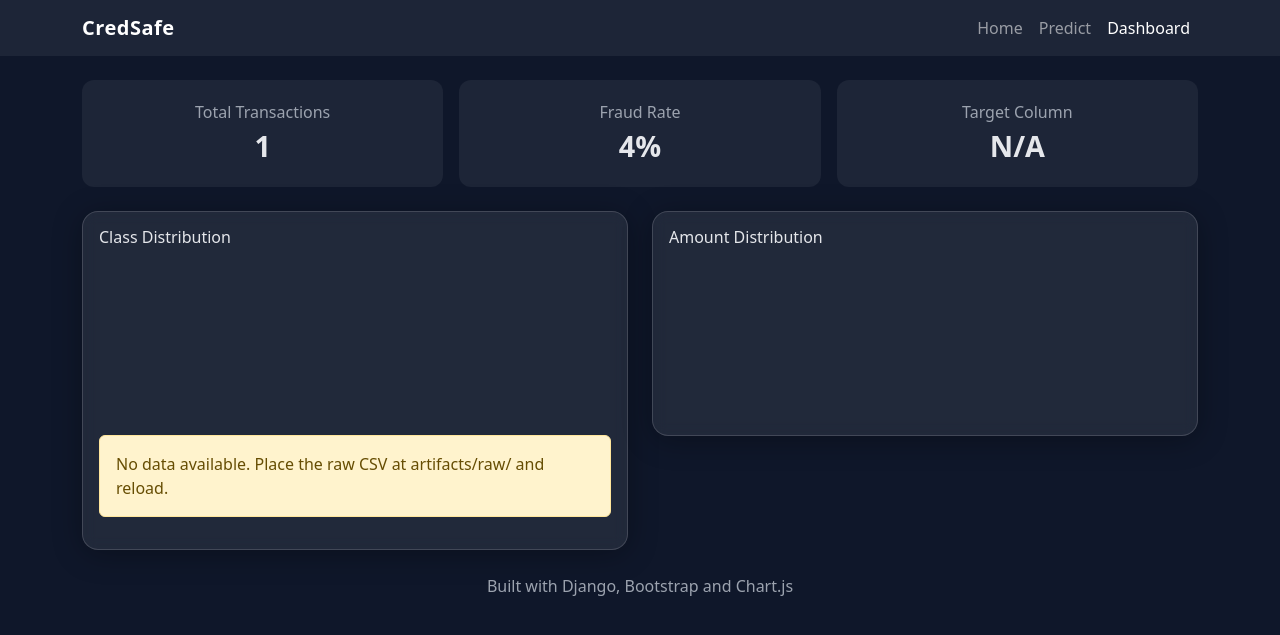
After one commit to Surajk86808/Credit-card, a Django app: template templates/dashboard.html in a window 1280 px wide. The commit adds this page. Shown: the top 635 px of the page. Run offline with Django 4.2, Linux system fonts and the light colour scheme; the template is opened without the code that fills it: most values are stand-ins (such as "Sample title", 1, 10 or a date in 2020); a map, chart or similar area stays blank.

Commit message:
Issue resolved of predict page

```diff
--- a/Backend/predictor/urls.py
+++ b/Backend/predictor/urls.py
@@ -1,6 +1,8 @@
 from django.urls import path
-from .views import predict_view
+from .views import home_view, predict_view, dashboard_view
 
 urlpatterns = [
-    path('', predict_view, name='predict'),
+    path('', home_view, name='home'),
+    path('predict/', predict_view, name='predict'),
+    path('dashboard/', dashboard_view, name='dashboard'),
 ]
--- /dev/null
+++ b/templates/dashboard.html
@@ -0,0 +1,128 @@
+{% load static %}
+<!DOCTYPE html>
+<html lang="en">
+<head>
+  <meta charset="UTF-8" />
+  <meta name="viewport" content="width=device-width, initial-scale=1.0" />
+  <title>CredSafe — Dashboard</title>
+  <link href="https://cdn.jsdelivr.net/npm/bootstrap@5.3.2/dist/css/bootstrap.min.css" rel="stylesheet" />
+  <script src="https://cdn.jsdelivr.net/npm/chart.js@4.4.1/dist/chart.umd.min.js"></script>
+  <style>
+    body { background: #0f172a; color: #e5e7eb; }
+    .glass { background: rgba(255,255,255,0.08); border-radius: 16px; box-shadow: 0 4px 30px rgba(0,0,0,.3); backdrop-filter: blur(7px); border: 1px solid rgba(255,255,255,.15) }
+    .brand { font-weight: 700; letter-spacing: .5px; }
+    .kpi { text-align: center; padding: 1.25rem; border-radius: 12px; background: rgba(255,255,255,.06); }
+    .kpi .num { font-size: 1.8rem; font-weight: 800; }
+    .muted { color: #9ca3af; }
+  </style>
+</head>
+<body>
+  <!-- Navbar -->
+  <nav class="navbar navbar-expand-lg navbar-dark" style="background: rgba(255,255,255,0.06)">
+    <div class="container">
+      <a class="navbar-brand brand" href="/">CredSafe</a>
+      <button class="navbar-toggler" type="button" data-bs-toggle="collapse" data-bs-target="#navbars" aria-controls="navbars" aria-expanded="false" aria-label="Toggle navigation">
+        <span class="navbar-toggler-icon"></span>
+      </button>
+      <div class="collapse navbar-collapse" id="navbars">
+        <ul class="navbar-nav ms-auto mb-2 mb-lg-0">
+          <li class="nav-item"><a class="nav-link" href="/">Home</a></li>
+          <li class="nav-item"><a class="nav-link" href="/predict/">Predict</a></li>
+          <li class="nav-item"><a class="nav-link active" aria-current="page" href="/dashboard/">Dashboard</a></li>
+        </ul>
+      </div>
+    </div>
+  </nav>
+
+  <div class="container py-4">
+    <!-- KPIs -->
+    <div class="row g-3 mb-4">
+      <div class="col-12 col-md-4">
+        <div class="kpi">
+          <div class="muted">Total Transactions</div>
+          <div class="num">{{ kpis.total_transactions|default:0 }}</div>
+        </div>
+      </div>
+      <div class="col-12 col-md-4">
+        <div class="kpi">
+          <div class="muted">Fraud Rate</div>
+          <div class="num">{% if kpis.fraud_rate %}{{ kpis.fraud_rate }}%{% else %}N/A{% endif %}</div>
+        </div>
+      </div>
+      <div class="col-12 col-md-4">
+        <div class="kpi">
+          <div class="muted">Target Column</div>
+          <div class="num">{{ target_col|default:'N/A' }}</div>
+        </div>
+      </div>
+    </div>
+
+    <!-- Charts -->
+    <div class="row g-4">
+      <div class="col-12 col-lg-6">
+        <div class="p-3 glass">
+          <h6 class="mb-3">Class Distribution</h6>
+          <canvas id="classDist"></canvas>
+          {% if not has_data %}
+            <div class="alert alert-warning mt-3">No data available. Place the raw CSV at artifacts/raw/ and reload.</div>
+          {% endif %}
+        </div>
+      </div>
+      <div class="col-12 col-lg-6">
+        <div class="p-3 glass">
+          <h6 class="mb-3">Amount Distribution</h6>
+          <canvas id="amountHist"></canvas>
+        </div>
+      </div>
+    </div>
+
+    <div class="text-center mt-4 muted">Built with Django, Bootstrap and Chart.js</div>
+  </div>
+
+  <script>
+    const charts = {{ charts_json|safe }};
+
+    // Class distribution (pie)
+    const cdCtx = document.getElementById('classDist');
+    if (cdCtx && charts.classDist.labels.length > 0) {
+      new Chart(cdCtx, {
+        type: 'pie',
+        data: {
+          labels: charts.classDist.labels,
+          datasets: [{
+            data: charts.classDist.values,
+            backgroundColor: ['#60a5fa','#f87171','#34d399','#fbbf24','#a78bfa'],
+            borderWidth: 0
+          }]
+        },
+        options: { plugins: { legend: { labels: { color: '#e5e7eb' } } } }
+      });
+    }
+
+    // Amount distribution (bar)
+    const ahCtx = document.getElementById('amountHist');
+    if (ahCtx && charts.amountHist.labels.length > 0) {
+      new Chart(ahCtx, {
+        type: 'bar',
+        data: {
+          labels: charts.amountHist.labels,
+          datasets: [{
+            label: charts.amountHist.label,
+            data: charts.amountHist.values,
+            backgroundColor: '#34d399',
+            borderWidth: 0
+          }]
+        },
+        options: {
+          scales: {
+            x: { ticks: { color: '#9ca3af' }, grid: { color: 'rgba(255,255,255,0.06)' } },
+            y: { ticks: { color: '#9ca3af' }, grid: { color: 'rgba(255,255,255,0.06)' } }
+          },
+          plugins: { legend: { labels: { color: '#e5e7eb' } } }
+        }
+      });
+    }
+  </script>
+  <script src="https://cdn.jsdelivr.net/npm/bootstrap@5.3.2/dist/js/bootstrap.bundle.min.js"></script>
+</body>
+</html>
```
Also changed, not shown: Backend/predictor/views.py (+104 -5 lines), templates/home_template.html (+18 -2 lines), templates/predict.html (+16 -1 lines).
